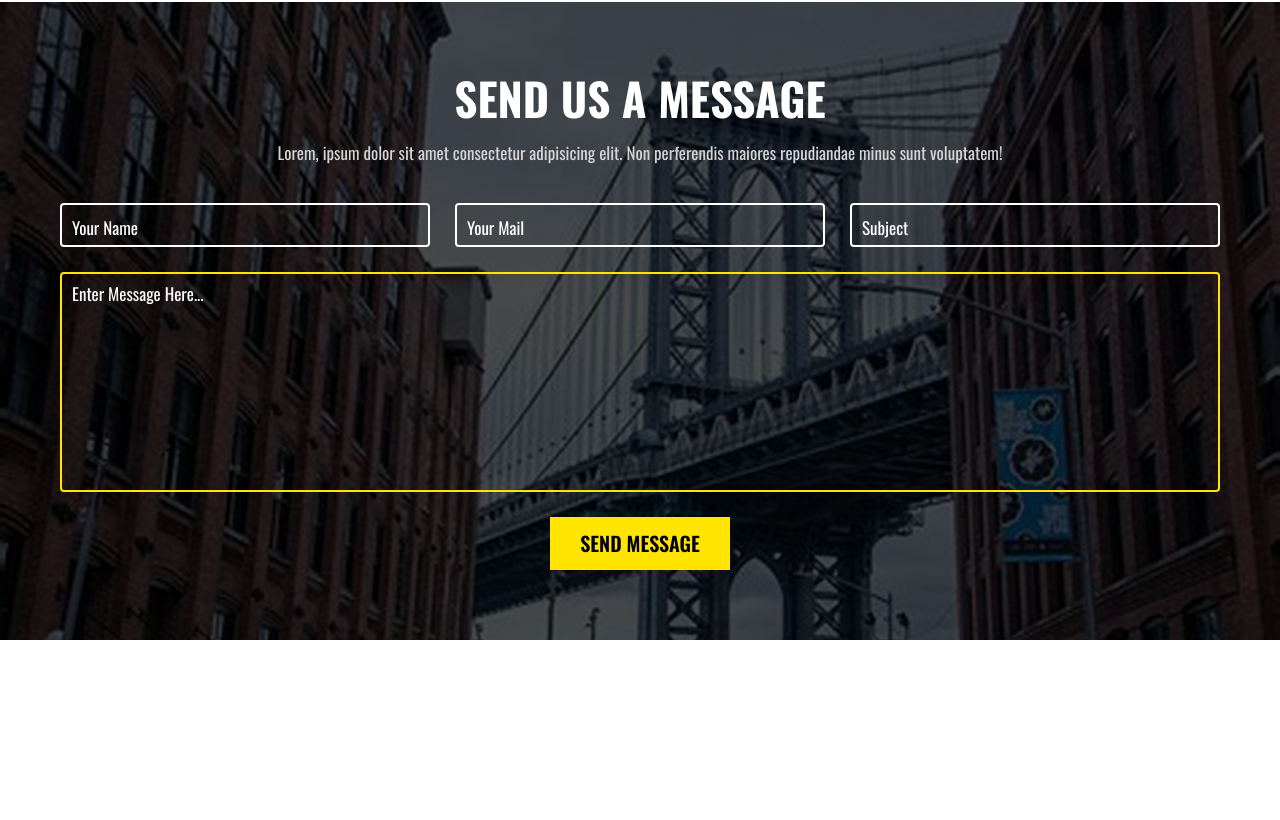
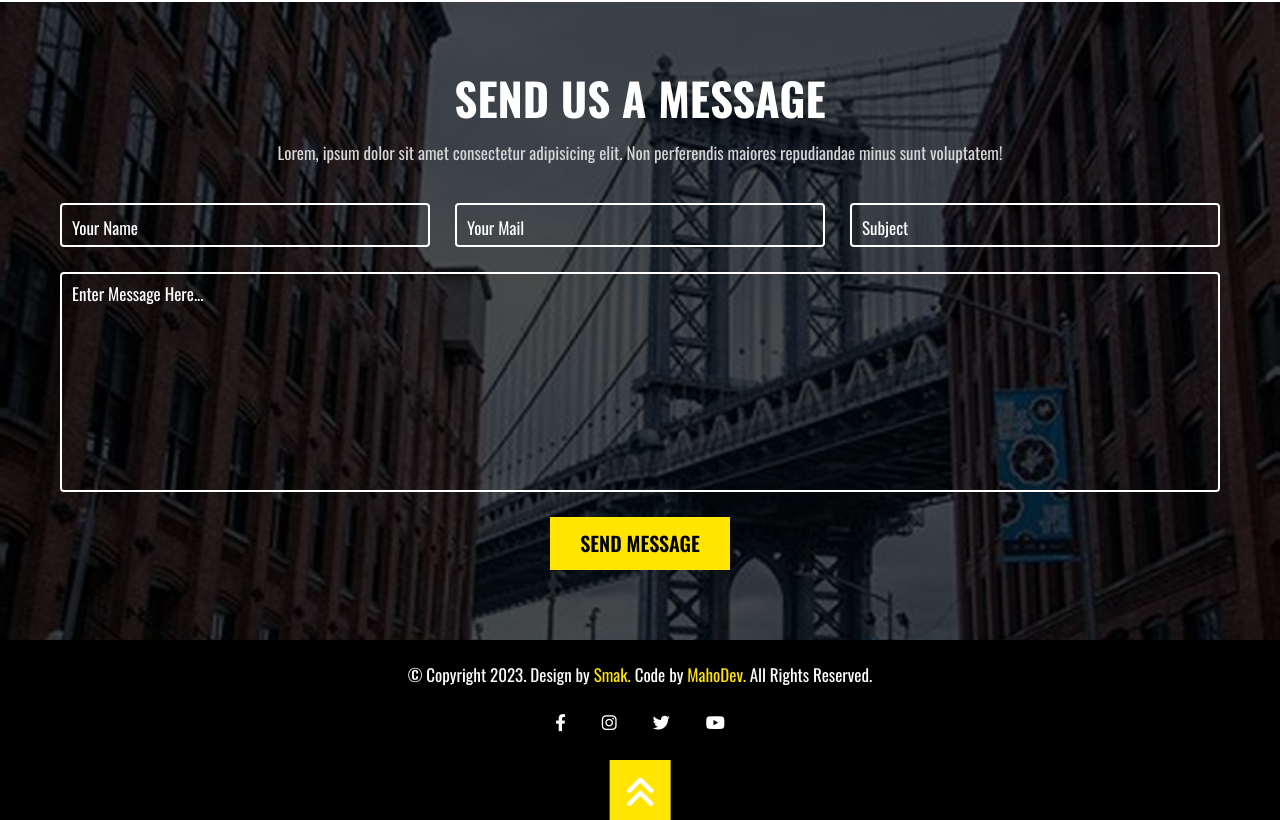
Before and after one commit to MahoDev/Smak-Landing-Page, a plain HTML site: page index.html in a window 1280 px wide. Shown: the part 6096-6916 px from the top of the page. Before the commit the page ends 6736 px from the top, so only its background shows below. Drawn offline with nearby package versions, Linux system fonts and the light colour scheme.

Commit message:
Finished footer

```diff
--- a/css/style.css
+++ b/css/style.css
@@ -134,7 +134,7 @@ a {
 
 /* default button styling end*/
 /* Down arrow start */
-.down-arrow {
+.arrow {
     background-color: var(--primary-color);
     color: var(--primary-text-color);
     padding: 10px 15px;
@@ -146,7 +146,7 @@ a {
     height: fit-content;
 }
 
-.down-arrow i {
+.arrow i {
     position: relative;
     animation: up-and-down 0.5s linear infinite;
 }
@@ -377,7 +377,7 @@ the screen by 40px */
     }
 }
 
-.landing .landing-content .down-arrow {
+.landing .landing-content .arrow {
     position: absolute;
 }
 
@@ -674,7 +674,7 @@ the screen by 40px */
     display: block;
 }
 
-.work .enquiry .down-arrow {
+.work .enquiry .arrow {
     margin-right: -60px;
     margin-top: 10px;
     margin-bottom: 20px;
@@ -1300,7 +1300,7 @@ the screen by 40px */
 }
 
 .message .input-fields input:focus,
-.message .input-fields textarea {
+.message .input-fields textarea:focus {
     border: 2px solid var(--primary-color);
 }
 
@@ -1325,8 +1325,73 @@ the screen by 40px */
 .message .default-btn {
     margin: 0 auto;
 }
+
 /* Message end */
+/* Footer start */
+.footer {
+    background-color: black;
+    padding-top: 15px;
+}
 
+.footer .container {
+    display: flex;
+    flex-direction: column;
+    align-items: center;
+    gap: 20px;
+    color: var(--secondary-color);
+    font-size: 1.7rem;
+    text-align: center;
+}
+
+.footer span {
+    color: var(--primary-color);
+}
+
+.footer .arrow {
+    transform: rotateY(180deg);
+}
+
+.footer .social-media {
+    display: flex;
+    gap: 20px;
+}
+
+.footer .social-media .link {
+    position: relative;
+    z-index: 3;
+    padding: 8px;
+}
+
+.footer .social-media .link::before {
+    content: "";
+    position: absolute;
+    top: 0;
+    left: 0;
+    width: 100%;
+    height: 100%;
+    z-index: -1;
+    background-color: transparent;
+    transition: var(--transition-duration);
+}
+
+.footer .social-media .link:hover::before {
+    background-color: var(--primary-color);
+}
+
+.footer .social-media .link i {
+    color: var(--primary-text-color);
+    transition: var(--transition-duration);
+}
+
+.footer .social-media .link:hover i {
+    color: black;
+}
+
+.footer .arrow {
+    margin-bottom: -10px;
+}
+
+/* Footer end */
 
 /* Animations start */
 @keyframes up-and-down {
--- a/index.html
+++ b/index.html
@@ -43,7 +43,7 @@
                 <div class="default-btn">BUY THIS THEME</div>
             </div>
             <a href="#">
-                <div class="down-arrow">
+                <div class="arrow">
                     <i class="fa fa-thin fa-angles-down"></i>
                 </div>
             </a>
@@ -167,7 +167,7 @@
         <div class="container">
             <div class="enquiry">
                 <a href="#">
-                    <div class="down-arrow">
+                    <div class="arrow">
                         <i class="fa fa-thin fa-angles-down"></i>
                     </div>
                 </a>
@@ -426,6 +426,25 @@
         </div>
     </div>
     <!-- Message end -->
+    <!-- Footer start -->
+    <div class="footer">
+        <div class="container">
+            <p>&copy; Copyright 2023. Design by <span>Smak.</span> Code by <span>MahoDev.</span> All Rights Reserved.
+            </p>
+            <div class="social-media">
+                <div class="link"><a href="#facebook-link"><i class="fa-brands fa-facebook-f"></i></a></div>
+                <div class="link"><a href="#instagram-link"><i class="fa-brands fa-instagram"></i></a></div>
+                <div class="link"><a href="#twitter-link"><i class="fa-brands fa-twitter"></i></a></div>
+                <div class="link"><a href="#youtube-link"><i class="fa-brands fa-youtube"></i></a></div>
+            </div>
+            <a href="#header">
+                <div class="arrow">
+                    <i class="fa fa-thin fa-angles-up"></i>
+                </div>
+            </a>
+        </div>
+    </div>
+    <!-- Footer end -->
 </body>
 
 </html>
```
